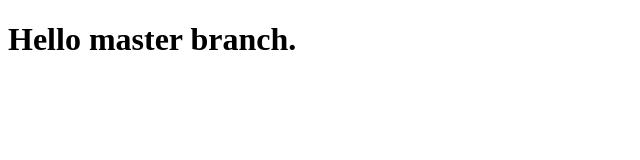
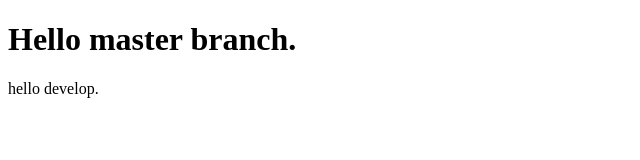
Before and after one commit to yukiihtet/Test1, a plain HTML site: page index.html in a window 1280 px wide. Shown: the whole page, without its empty margins (0-640 px from the left). Drawn offline with Linux system fonts and the light colour scheme.

Commit message:
develop commit

```diff
--- a/index.html
+++ b/index.html
@@ -8,5 +8,6 @@
 </head>
 <body>
     <h1>Hello master branch.</h1>
+    <p>hello develop.</p>
 </body>
 </html>
```
